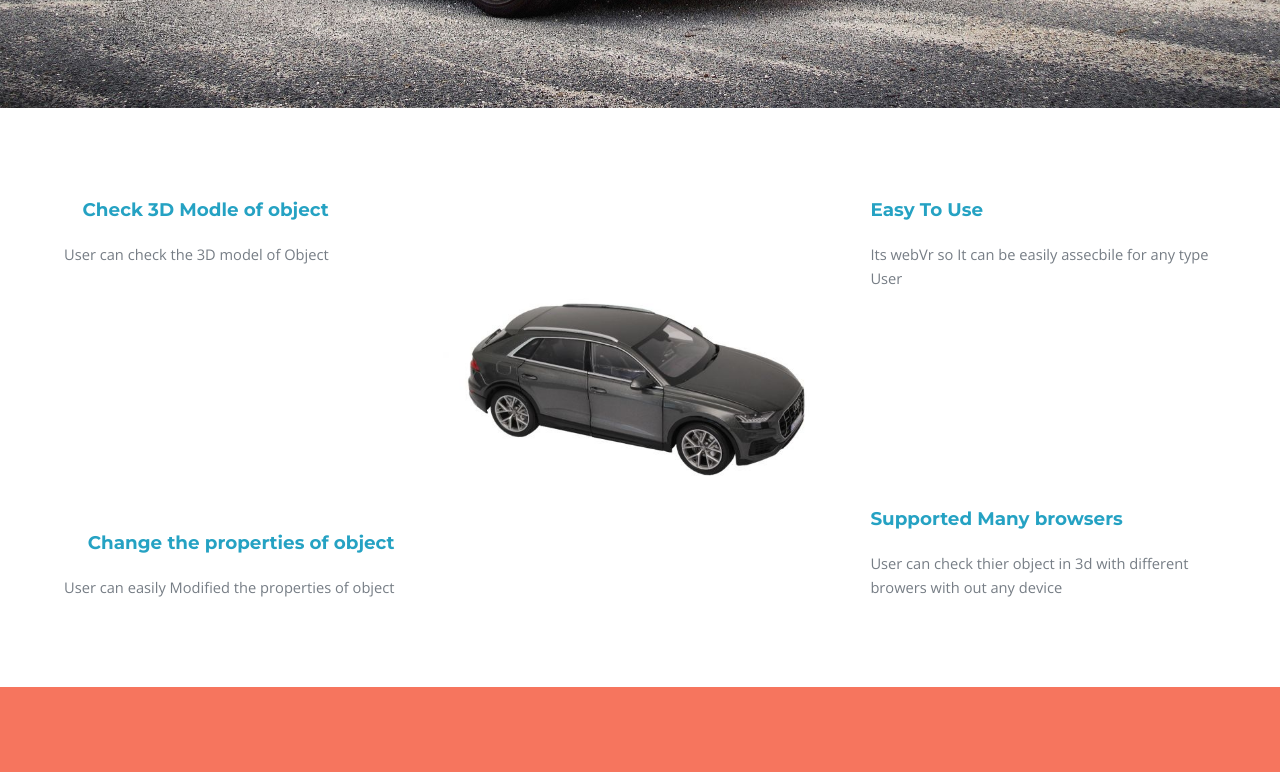
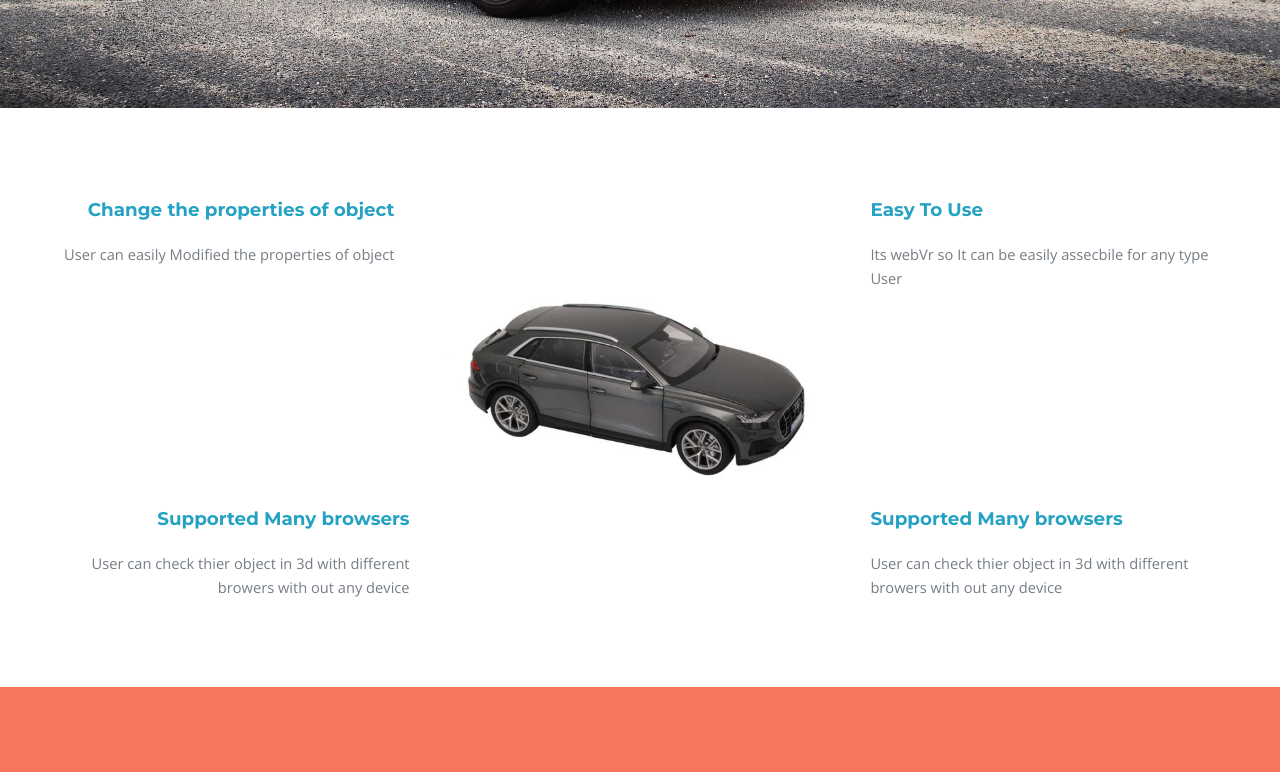
Before and after one commit to 7imo/WebXR, a plain HTML site: page index.html in a window 1280 px wide. Shown: the part 471-1243 px from the top of the page. Drawn offline with nearby package versions, Linux system fonts and the light colour scheme.

```diff
--- a/index.html
+++ b/index.html
@@ -28,13 +28,14 @@
 			<section id="one" class="wrapper">
 				<div class="inner flex flex-3">
 					<div class="flex-item left">
-						<div>
-							<h3>Check 3D Modle of object</h3>
-							<p>User can check the 3D model of Object</p>
-						</div>
+
 						<div>
 							<h3>Change the properties of object</h3>
 							<p>User can easily Modified the properties of object</p>
+						</div>
+							<div>
+							<h3>Supported Many browsers</h3>
+							<p>User can check thier object in 3d with different browers with out any device</p>
 						</div>
 					</div>
 					<div class="image fit">
```
